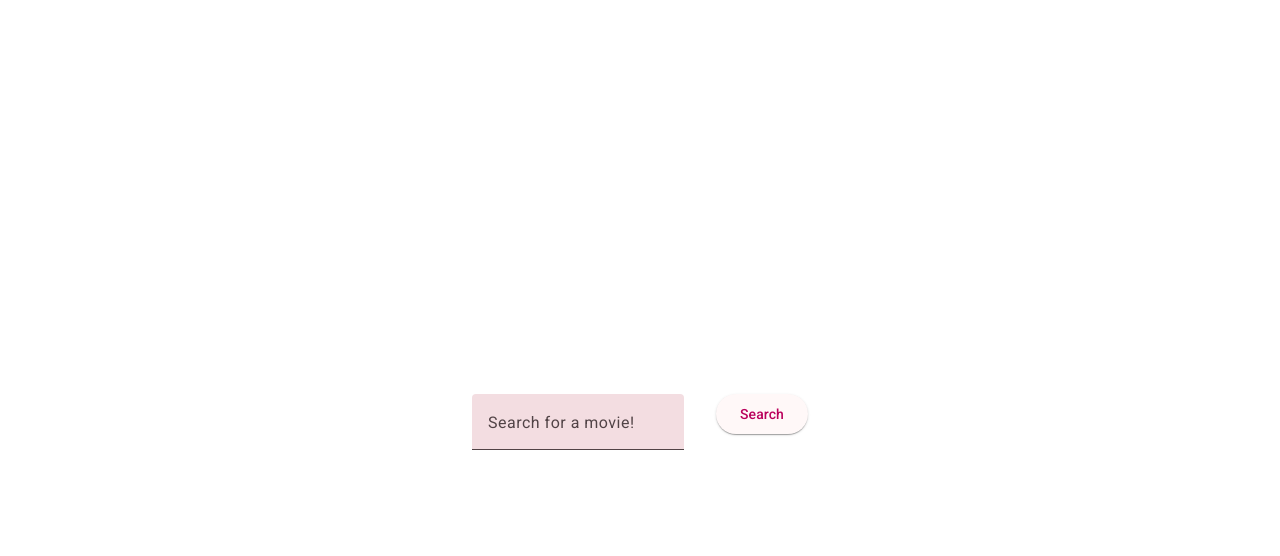
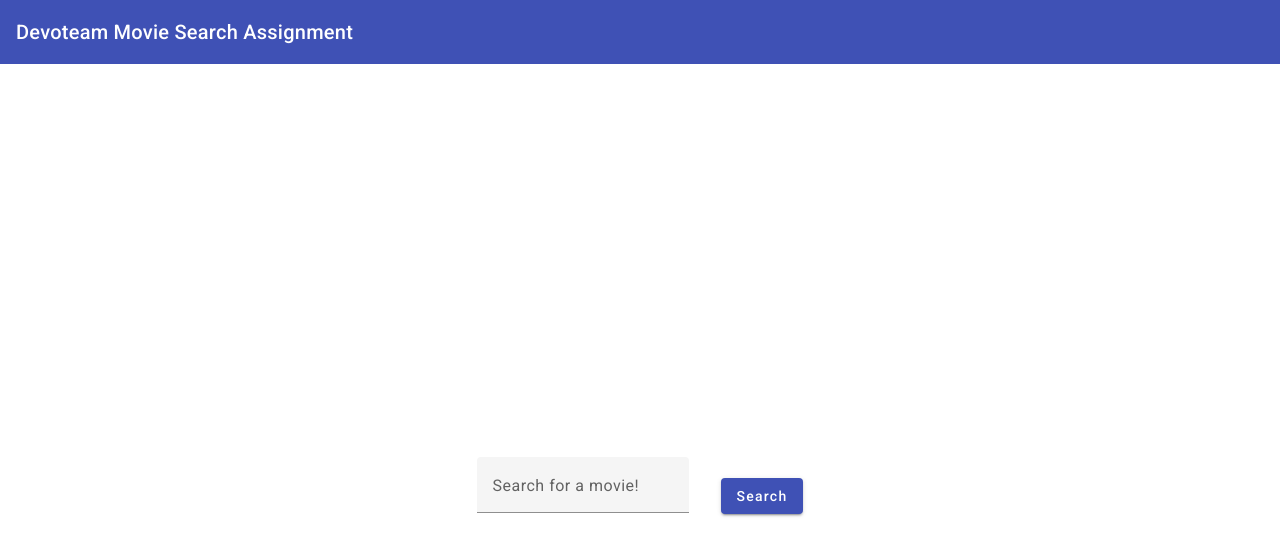
Before and after one commit to ViktorOlsson/devoteam, an Angular app: page / in a window 1280 px wide. Shown: the top 556 px of the page. Built offline with nearby package versions, Linux system fonts and the light colour scheme.

Commit message:
Added toolbar and updated styling

```diff
--- a/angular.json
+++ b/angular.json
@@ -32,7 +32,7 @@
               }
             ],
             "styles": [
-              "@angular/material/prebuilt-themes/rose-red.css",
+              "@angular/material/prebuilt-themes/indigo-pink.css",
               "src/styles.scss"
             ],
             "scripts": []
@@ -92,7 +92,7 @@
               }
             ],
             "styles": [
-              "@angular/material/prebuilt-themes/rose-red.css",
+              "@angular/material/prebuilt-themes/indigo-pink.css",
               "src/styles.scss"
             ],
             "scripts": []
--- a/src/app/app.component.html
+++ b/src/app/app.component.html
@@ -1,6 +1,9 @@
+<app-toolbar></app-toolbar>
 <main class="main-container">
-    <app-search-input (eventSearchString)="handleMovieSearch($event)"></app-search-input>
-    <app-autocomplete [suggestions]="suggestions" (eventEmitMovie)="handleSelectMovie($event)"></app-autocomplete>
+    <div class="search-wrapper">
+        <app-search-input (eventSearchString)="handleMovieSearch($event)"></app-search-input>
+        <app-autocomplete *ngIf="searchString$ | async" [suggestions]="suggestions" (eventEmitMovie)="handleSelectMovie($event)"></app-autocomplete>
+    </div>
     <ng-container *ngFor="let movie of selectedMovies">
         <app-movie-card *ngIf="selectedMovies" [movie]="movie"></app-movie-card>
     </ng-container>
--- a/src/app/app.component.scss
+++ b/src/app/app.component.scss
@@ -6,3 +6,8 @@
   min-height: 100vh;
   padding: 2rem;
 }
+
+.search-wrapper {
+  position: relative;
+  display: inline-block;
+}
--- a/src/app/app.component.ts
+++ b/src/app/app.component.ts
@@ -1,34 +1,40 @@
-import { Component } from '@angular/core';
-import { SearchInputComponent, searchStringEvent } from './components/search-input/search-input.component';
+import { Component, OnInit } from '@angular/core';
+import { SearchInputComponent } from './components/search-input/search-input.component';
 import { HttpClient } from '@angular/common/http';
 import { AutocompleteComponent } from './components/autocomplete/autocomplete.component';
 import { Movie } from './models/movie.model';
-import { debounceTime, Subject } from 'rxjs';
+import { BehaviorSubject, debounceTime, Observable } from 'rxjs';
 import { MovieCardComponent } from './components/movie-card/movie-card.component';
 import { CommonModule } from '@angular/common';
+import { searchStringEvent } from './models/search-string-event.model';
+import { ToolbarComponent } from './components/toolbar/toolbar.component';
 
 @Component({
   selector: 'app-root',
-  imports: [CommonModule, SearchInputComponent, AutocompleteComponent, MovieCardComponent],
+  imports: [CommonModule, SearchInputComponent, AutocompleteComponent, MovieCardComponent, ToolbarComponent],
   templateUrl: './app.component.html',
   styleUrl: './app.component.scss'
 })
-export class AppComponent {
-  searchString: string = '';
+export class AppComponent implements OnInit {
+  searchString$: Observable<string> | undefined;
   suggestions: Movie[] = [];
   selectedMovies: Movie[] = [];
 
-  private searchSubject = new Subject<string>();
+  private searchSubject = new BehaviorSubject<string>('');
   private deboucneTime = 600;
   private url: string = 'https://movies-mock-api-677053851485.europe-north1.run.app/api/movies';
   private isButtonTriggeredSearch = false;
 
-  constructor(private http: HttpClient) {
+  constructor(private http: HttpClient) {}
+
+  ngOnInit(): void {
     this.searchSubject
   .pipe(debounceTime(this.deboucneTime))
   .subscribe((query) => {
+    console.log('[DEBUG] Search fired with query:', query);
     if (query) {
-      this.searchString = query;
+      this.searchString$ = this.searchSubject.asObservable();
+      console.log('[DEBUG] Request URL:', `${this.url}?q=${query}`);
       this.http.get<Movie[]>(`${this.url}?q=${query}`).subscribe(data => {
         this.suggestions = data;
 
@@ -40,15 +46,14 @@ export class AppComponent {
       });
     }
   });
-
   }
 
-  handleMovieSearch(event: searchStringEvent) {
+  handleMovieSearch(event: searchStringEvent): void {
     this.isButtonTriggeredSearch = event.isButtonClicked;
     this.searchSubject.next(event.searchString);
   }
 
-  handleSelectMovie(event: Movie) {
+  handleSelectMovie(event: Movie): void {
     this.selectedMovies = [event];
     this.suggestions = [];
   }
--- a/src/app/components/autocomplete/autocomplete.component.scss
+++ b/src/app/components/autocomplete/autocomplete.component.scss
@@ -15,3 +15,12 @@
 .suggestion-item:hover {
   background-color: #eee;
 }
+
+:host {
+  position: absolute;
+  top: 100%;
+  left: 0;
+  z-index: 1000;
+  background: white;
+  width: 100%;
+}
--- a/src/app/components/movie-card/movie-card.component.html
+++ b/src/app/components/movie-card/movie-card.component.html
@@ -1,4 +1,4 @@
-<mat-card class="main-card-frame" appearance="outlined">
+<mat-card *ngIf="movie" class="main-card-frame" appearance="outlined">
   <mat-card-header>
     <mat-card-title>{{movie.name}} ({{ (movie.duration / 60) | number:'1.0-0' }} min)</mat-card-title>
     <mat-card-subtitle *ngIf="movie">
--- a/src/app/components/search-input/search-input.component.scss
+++ b/src/app/components/search-input/search-input.component.scss
@@ -1,4 +1,5 @@
 .flex-container {
   display: flex;
+  align-items: center;
   gap: 2rem;
 }
--- a/src/app/components/search-input/search-input.component.ts
+++ b/src/app/components/search-input/search-input.component.ts
@@ -3,11 +3,7 @@ import { FormsModule } from '@angular/forms';
 import {MatInputModule} from '@angular/material/input';
 import {MatFormFieldModule} from '@angular/material/form-field';
 import {MatButtonModule} from '@angular/material/button';
-
-export interface searchStringEvent {
-  searchString: string;
-  isButtonClicked: boolean;
-}
+import { searchStringEvent } from '../../models/search-string-event.model';
 
 @Component({
   selector: 'app-search-input',
--- /dev/null
+++ b/src/app/components/toolbar/toolbar.component.html
@@ -0,0 +1,3 @@
+<mat-toolbar color="primary">
+  <span>Devoteam Movie Search Assignment</span>
+</mat-toolbar>
--- /dev/null
+++ b/src/app/components/toolbar/toolbar.component.scss
@@ -0,0 +1,10 @@
+.spacer {
+  flex: 1 1 auto;
+}
+
+.parent {
+  display: flex;
+  justify-content: center;
+  align-items: center;
+  flex-direction: column;
+}
--- /dev/null
+++ b/src/app/models/search-string-event.model.ts
@@ -0,0 +1,4 @@
+export interface searchStringEvent {
+  searchString: string;
+  isButtonClicked: boolean;
+}
```
Also changed, not shown: src/app/components/toolbar/toolbar.component.ts (added, +13 -0 lines), 1 other file (tests, documents, lock files or other folders).
